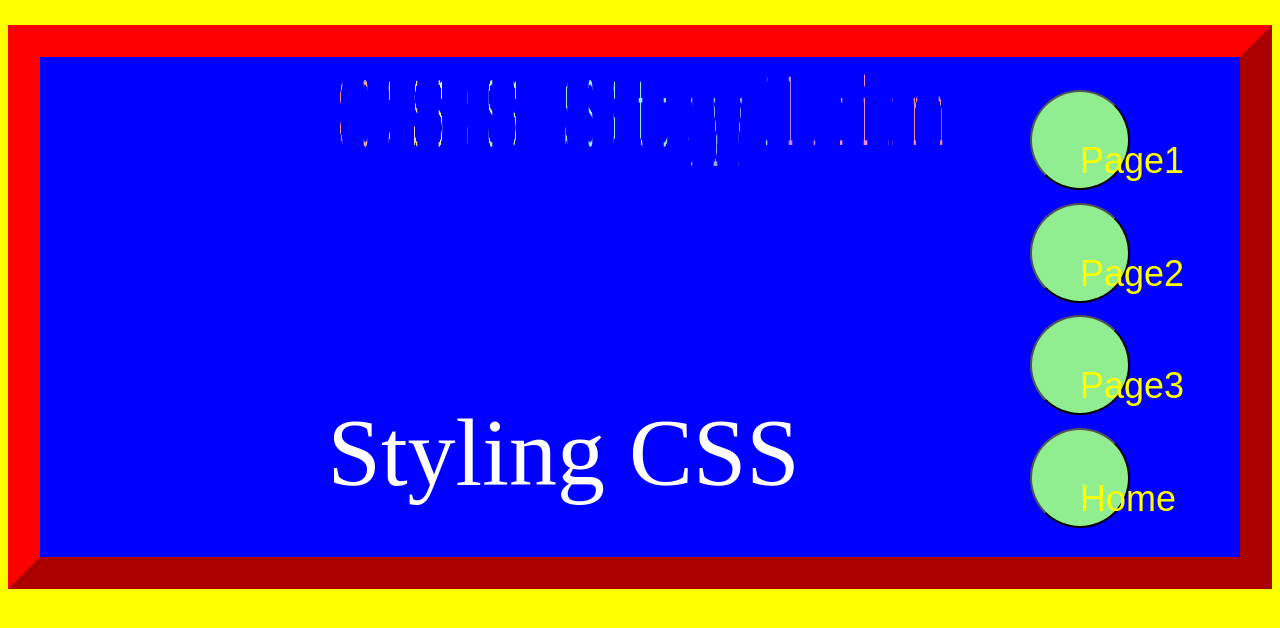
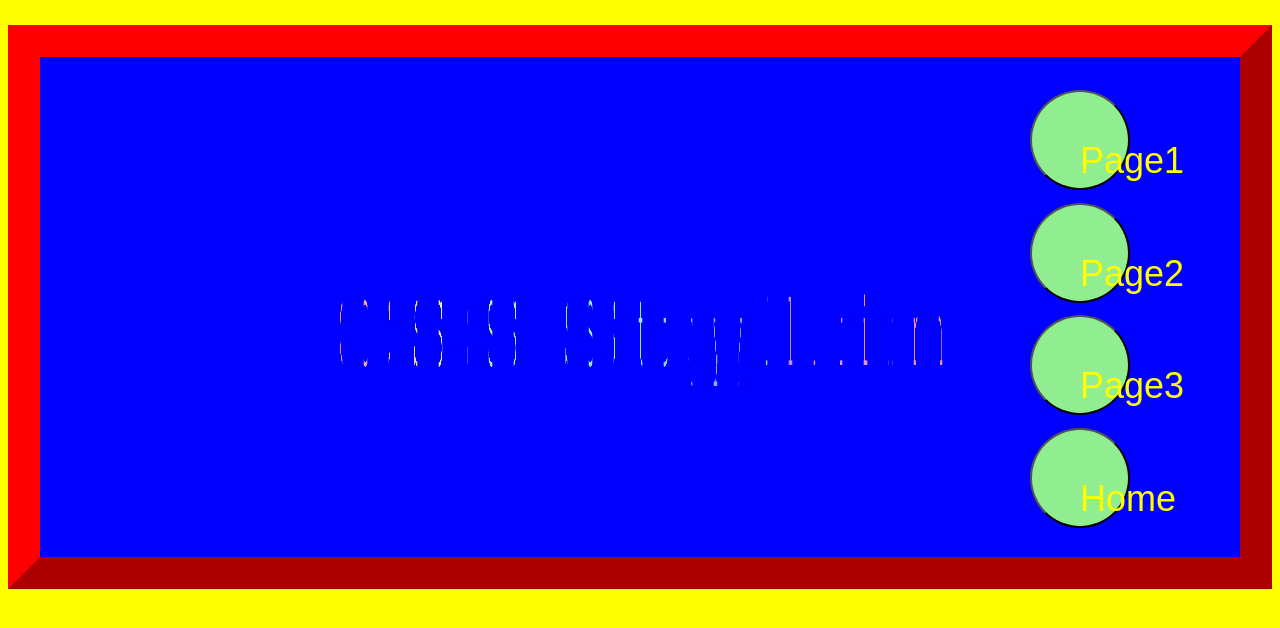
Before and after one commit to amcmullen9291/Animations.CSS, a React (Create React App) app: page /page4 in a window 1280 px wide. Shown: the top 628 px of the page. Built offline with nearby package versions, Linux system fonts and the light colour scheme.

Commit message:
loading progress bars

```diff
--- /dev/null
+++ b/src/Components/AdditionalCSS/Loader.css
@@ -0,0 +1,133 @@
+
+.loader {
+    --b: 10px;
+    --n: 10;
+    --g: 10deg;
+    --c: red;
+
+    width: 100px;
+    aspect-ratio: 1;
+    border-radius: 50%;
+    padding: 1px;
+    background: conic-gradient(#0000,var(--c)) content-box;
+    -webkit-mask:
+      repeating-conic-gradient(#0000 0deg,
+         #000 1deg calc(360deg/var(--n) - var(--g) - 1deg),
+         #0000     calc(360deg/var(--n) - var(--g)) calc(360deg/var(--n))),
+      radial-gradient(farthest-side,#0000 calc(98% - var(--b)),#000 calc(100% - var(--b)));
+            mask:
+      repeating-conic-gradient(#0000 0deg,
+         #000 1deg calc(360deg/var(--n) - var(--g) - 1deg),
+         #0000     calc(360deg/var(--n) - var(--g)) calc(360deg/var(--n))),
+      radial-gradient(farthest-side,#0000 calc(98% - var(--b)),#000 calc(100% - var(--b)));
+    -webkit-mask-composite: destination-in;
+            mask-composite: intersect;
+    animation: load var(--s) infinite steps(var(--n));
+  }
+
+
+  @keyframes load {to{transform: rotate(1turn)}}
+
+  #loader1{
+    --b: 30px;
+    --n: 4;
+    --g: 25deg;
+    --c: green;
+    --s: 1s;
+    position: absolute;
+    top: 65%;
+    left: 59%;
+  }
+
+  #loader2{
+--b:15px;
+--c: brown;
+width: 120px;
+--n: 8;
+--g: 0deg;
+--s: 2s;
+position: absolute;
+top:55%;
+left: 15%;
+  }
+
+  #loader3{
+    --b: 5px;
+    --c: rgb(221, 236, 10);
+    width: 80px;
+    --n: 6;
+    --g: 20deg;
+    --s: 3s;
+    position: absolute;
+    right: 0;
+    margin-right: 15%;
+    top: 49%;
+}
+
+#loader4{
+    --b: 20px;
+    --c: #000;
+    width: 100px;
+    --n: 15;
+    --g: 7deg;
+    --s: 1s;
+    position: absolute;
+    top: 21%;
+    left: 29%;
+
+}
+
+  #loaderText{
+      position: absolute;
+      top: 35%;
+      right: 25%;
+      font-size: 90px;
+    width: 100px;
+   height: 100px;
+  }
+
+  /* the loading bar */
+
+  .loadingBar {
+    --n:5;
+    --s:30px;
+    --g:5px;
+
+    width:calc(var(--n)*(var(--s) + var(--g)) - var(--g));
+    height:30px;
+    padding:var(--g);
+    margin:5px auto;
+    border:1px solid;
+    background:
+      repeating-linear-gradient(90deg,
+        currentColor  0 var(--s),
+        #0000 0 calc(var(--s) + var(--g))
+      ) left / calc((var(--n) + 1)*(var(--s) + var(--g))) 100%
+      no-repeat content-box;
+    animation: loadBar var(--speed) steps(calc(var(--n) + 1)) infinite;
+  }
+  @keyframes loadBar {
+    0% {background-size: 0% 100%}
+  }
+
+  #loadingBar1{
+    --s:10px;
+    --n:10;
+    color:red;
+    --g:5px;
+    --speed: 3s;
+  }
+
+  #loadingBar2{
+    --g:0px;
+    color: rgb(59, 58, 58);
+    --speed: 2.5s;
+  }
+
+  #loadingBar3{
+    --s:25px;
+    --g:8px;
+    border-radius:50px;
+    color:orange;
+    --speed: 3s;
+  }
--- a/src/Components/AdditionalCSS/MoreStyling.css
+++ b/src/Components/AdditionalCSS/MoreStyling.css
@@ -175,28 +175,12 @@ animation-iteration-count: 2;
 color: hsl(var(--hue), 75%, 75%);
 }
 
-/* bottom example of 3D */
-#secondText{
-    position: relative;
-    width: 25px;
-    height: 120px;
-    overflow: hidden;
-    animation: none;
-    /* animation-iteration-count: 3; change to infinite */
-    color: hsl(var(--hue), 75%, 75%);
-    }
-    /* end bottom example */
-
 
 @keyframes rotate3DText {
     from{ transform: rotateX(0deg);}
     to{ transform: rotateY(360deg);}
 } /*opened and closed blinds*/
 
-@keyframes rotate3DText2 {
-    from{ transform: rotateX(0deg);}
-    to{ transform: rotateY(0deg);}
-}
 
 .TextPanel:nth-child(1) {
     --left: 0px;
@@ -327,12 +311,3 @@ color: hsl(var(--hue), 75%, 75%);
     font-size: 96px;
     width: max-content;
     }
-
-    #secondText::before{
-        position: absolute;
-        left: var(--left);
-        content: "Styling CSS";
-        color: white;
-        font-size: 96px;
-        width: max-content;
-        }
--- a/src/Components/Page4.js
+++ b/src/Components/Page4.js
@@ -31,35 +31,6 @@ function Page4(props) {
     <div className="TextPanel"></div>
     <div className="TextPanel"></div>
     </div>
-    <div id="Text3DArea">
-    <div className="TextBanner">
-    <div className="TextPanel" id="secondText"></div>
-    <div className="TextPanel" id="secondText"></div>
-    <div className="TextPanel" id="secondText"></div>
-    <div className="TextPanel" id="secondText"></div>
-    <div className="TextPanel" id="secondText"></div>
-    <div className="TextPanel" id="secondText"></div>
-    <div className="TextPanel" id="secondText"></div>
-    <div className="TextPanel" id="secondText"></div>
-    <div className="TextPanel" id="secondText"></div>
-    <div className="TextPanel" id="secondText"></div>
-    <div className="TextPanel" id="secondText"></div>
-    <div className="TextPanel" id="secondText"></div>
-    <div className="TextPanel" id="secondText"></div>
-    <div className="TextPanel" id="secondText"></div>
-    <div className="TextPanel" id="secondText"></div>
-    <div className="TextPanel" id="secondText"></div>
-    <div className="TextPanel" id="secondText"></div>
-    <div className="TextPanel" id="secondText"></div>
-    <div className="TextPanel" id="secondText"></div>
-    <div className="TextPanel" id="secondText"></div>
-    <div className="TextPanel" id="secondText"></div>
-    <div className="TextPanel" id="secondText"></div>
-    <div className="TextPanel" id="secondText"></div>
-    <div className="TextPanel" id="secondText"></div>
-    <div className="TextPanel" id="secondText"></div>
-    </div>
-    </div>
     </div>
         <div id="navbar">
             <a href={"/Page1"}><button>Page1</button></a><br/>
--- a/src/Components/TestArea2.js
+++ b/src/Components/TestArea2.js
@@ -1,12 +1,24 @@
 import React from 'react';
+import '../Components/AdditionalCSS/Loader.css';
 import { Link } from 'react-router-dom';
 
 function TestArea2(props) {
+
     return (
         <>
+
+<div class="loader" id="loader1"></div>
+ <div class="loader" id="loader2"></div>
+ <div class="loader" id="loader3"></div>
+ <div class="loader" id="loader4"></div>
+ <div id= "loaderText">Loading...</div>
         <div>
             <center><Link to={"/"} className="homeLink"></Link></center>
         </div>
+        <br/>
+ <div class="loadingBar" id="loadingBar1"></div><br/>
+ <div class="loadingBar" id="loadingBar2"></div><br/>
+ <div class="loadingBar" id="loadingBar3"></div>
         </>
     );
 }
```
